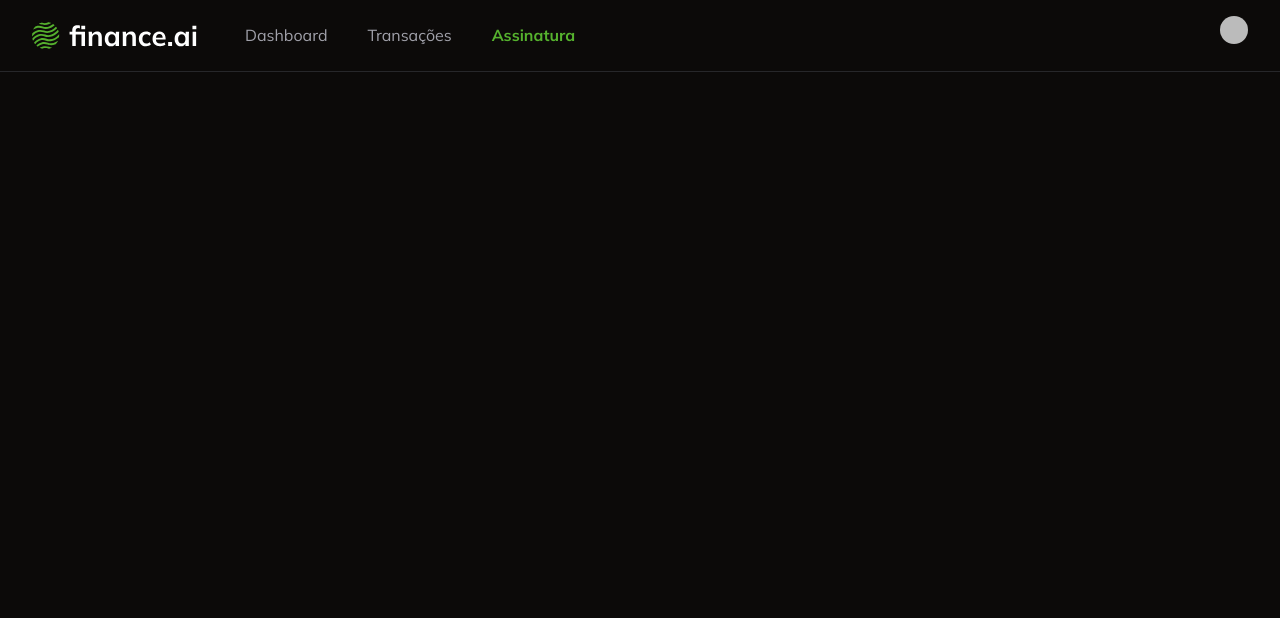
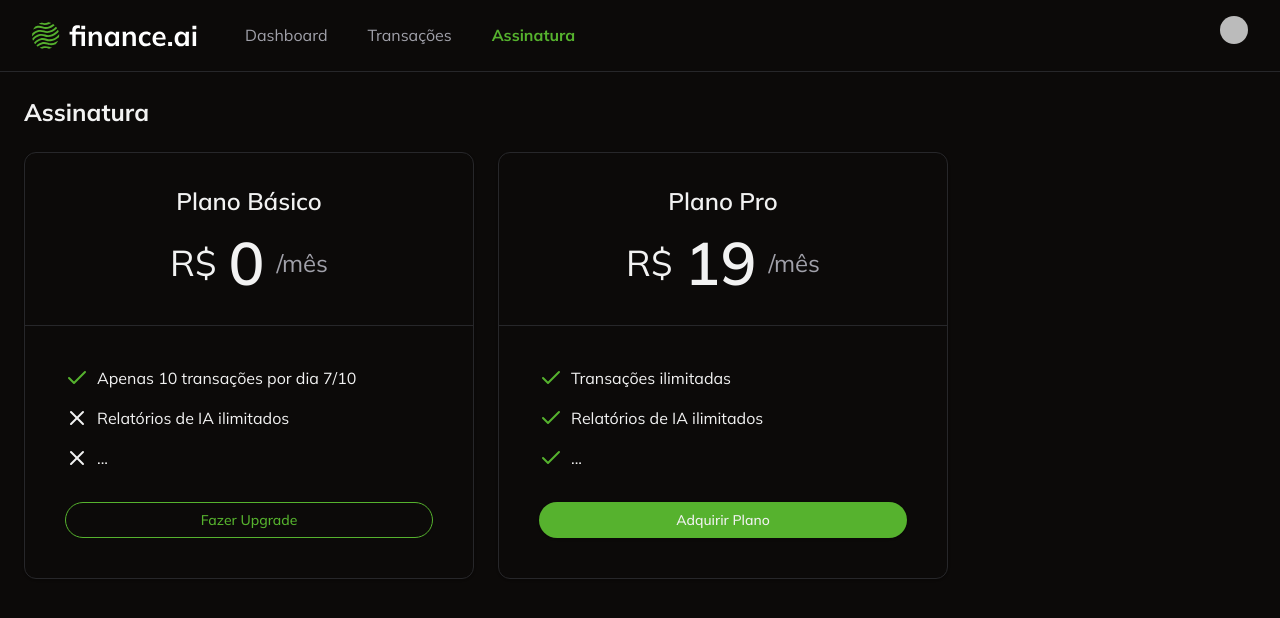
Before and after one commit to amosbarbato/FSW-Finance, a Next.js app: page /subscription in a window 1280 px wide. Shown: the top 618 px of the page. Built offline with nearby package versions, Linux system fonts and the light colour scheme; no server answers; sample sign-in values are in the browser's storage; some icons are missing.

Commit message:
feat: ensure user is redirected to stripe checkout when acquiring plan

```diff
--- /dev/null
+++ b/app/subscription/_actions/stripe-checkout/index.tsx
@@ -0,0 +1,37 @@
+"use server"
+import { auth } from "@clerk/nextjs/server"
+import Stripe from "stripe"
+
+export const StripeCheckout = async () => {
+  const { userId } = await auth()
+
+  if (userId) {
+    throw new Error('Unauthorized');
+  }
+
+  if (!process.env.STRIPE_SECRET_KEY) {
+    throw new Error("Stripe secret key not found");
+  }
+
+  const stripe = new Stripe(process.env.STRIPE_SECRET_KEY, {
+    apiVersion: '2024-11-20.acacia'
+  })
+
+  const session = await stripe.checkout.sessions.create({
+    payment_method_types: ['card'],
+    mode: "subscription",
+    success_url: "http://localhost:3000",
+    cancel_url: "http://localhost:3000",
+    subscription_data: {
+      metadata: {
+        clerk_user_id: userId
+      }
+    },
+    line_items: [{
+      price: process.env.STRIPE_PREMIUM_PLAN_PRICE_ID,
+      quantity: 1
+    }]
+  })
+
+  return { sessionId: session.id }
+}
--- /dev/null
+++ b/app/subscription/_components/acquire-plan-button.tsx
@@ -0,0 +1,30 @@
+"use client"
+import { Button } from "@/app/_components/ui/button"
+import { StripeCheckout } from "../_actions/stripe-checkout"
+import { loadStripe } from "@stripe/stripe-js"
+
+const AcquirePlanButton = () => {
+  const handleAcquirePlan = async () => {
+    const { sessionId } = await StripeCheckout()
+    if (!process.env.NEXT_PUBLIC_STRIPE_PUBLISHABLE_KEY) {
+      throw new Error("Stripe publishable key not found")
+    }
+
+    const stripe = await loadStripe(process.env.NEXT_PUBLIC_STRIPE_PUBLISHABLE_KEY)
+
+    if (!stripe) {
+      throw new Error("Stripe not found");
+    } await stripe.redirectToCheckout({ sessionId })
+  }
+
+  return (
+    <Button
+      className="w-full border-primary rounded-full"
+      onClick={handleAcquirePlan}
+    >
+      Adquirir Plano
+    </Button>
+  )
+}
+
+export default AcquirePlanButton
--- a/app/subscription/page.tsx
+++ b/app/subscription/page.tsx
@@ -1,6 +1,10 @@
 import { auth } from "@clerk/nextjs/server"
 import Navbar from "../_components/navbar"
 import { redirect } from "next/navigation"
+import { Card, CardContent, CardHeader } from "../_components/ui/card"
+import { CheckIcon, XIcon } from "lucide-react"
+import { Button } from "../_components/ui/button"
+import AcquirePlanButton from "./_components/acquire-plan-button"
 
 const Subscription = async () => {
   const { userId } = await auth()
@@ -12,6 +16,77 @@
   return (
     <>
       <Navbar />
+
+      <div className="space-y-6 p-6">
+        <h1 className="text-2xl font-bold">Assinatura</h1>
+
+        <div className="flex gap-6">
+          <Card className="w-[450px]">
+            <CardHeader className="border-b border-solid py-8 space-y-4">
+              <h2 className="text-center text-2xl font-semibold">Plano Básico</h2>
+
+              <div className="flex items-center justify-center gap-3">
+                <span className="text-4xl">R$</span>
+                <span className="font-semibold text-6xl">0</span>
+                <div className="text-2xl text-muted-foreground">/mês</div>
+              </div>
+            </CardHeader>
+
+            <CardContent className="p-10">
+              <div className="space-y-4 pb-8">
+                <div className="flex items-center gap-2">
+                  <CheckIcon className="text-primary" />
+                  <p>Apenas 10 transações por dia 7/10</p>
+                </div>
+                <div className="flex items-center gap-2">
+                  <XIcon />
+                  <p>Relatórios de IA ilimitados</p>
+                </div>
+                <div className="flex items-center gap-2">
+                  <XIcon />
+                  <p>...</p>
+                </div>
+              </div>
+              <Button
+                variant="outline"
+                className="text-primary w-full border-primary rounded-full"
+              >
+                Fazer Upgrade
+              </Button>
+            </CardContent>
+          </Card>
+
+          <Card className="w-[450px]">
+            <CardHeader className="border-b border-solid py-8 space-y-4">
+              <h2 className="text-center text-2xl font-semibold">Plano Pro</h2>
+
+              <div className="flex items-center justify-center gap-3">
+                <span className="text-4xl">R$</span>
+                <span className="font-semibold text-6xl">19</span>
+                <div className="text-2xl text-muted-foreground">/mês</div>
+              </div>
+            </CardHeader>
+
+            <CardContent className="p-10">
+              <div className="space-y-4 pb-8">
+                <div className="flex items-center gap-2">
+                  <CheckIcon className="text-primary" />
+                  <p>Transações ilimitadas</p>
+                </div>
+                <div className="flex items-center gap-2">
+                  <CheckIcon className="text-primary" />
+                  <p>Relatórios de IA ilimitados</p>
+                </div>
+                <div className="flex items-center gap-2">
+                  <CheckIcon className="text-primary" />
+                  <p>...</p>
+                </div>
+              </div>
+              <AcquirePlanButton />
+            </CardContent>
+          </Card>
+        </div>
+      </div>
     </>
   )
 }
--- a/package.json
+++ b/package.json
@@ -20,6 +20,7 @@
     "@radix-ui/react-scroll-area": "^1.2.1",
     "@radix-ui/react-select": "^2.1.2",
     "@radix-ui/react-slot": "^1.1.0",
+    "@stripe/stripe-js": "^5.2.0",
     "@tanstack/react-table": "^8.20.5",
     "class-variance-authority": "^0.7.0",
     "clsx": "^2.1.1",
@@ -33,6 +34,7 @@
     "react-hook-form": "^7.53.2",
     "react-number-format": "^5.4.2",
     "recharts": "^2.13.3",
+    "stripe": "^17.4.0",
     "tailwind-merge": "^2.5.4",
     "tailwindcss-animate": "^1.0.7",
     "zod": "^3.23.8"
```
Also changed, not shown: 1 other file (tests, documents, lock files or other folders).
